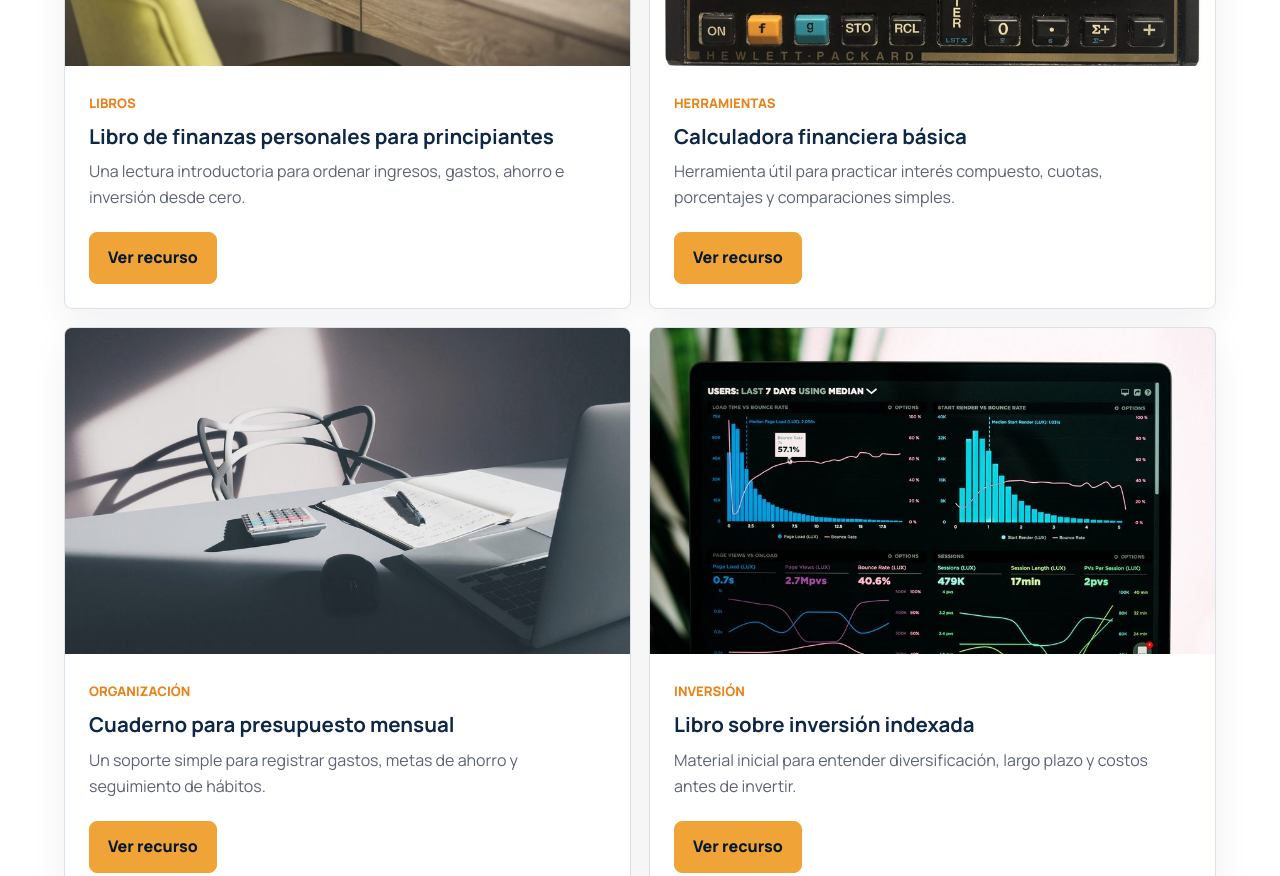
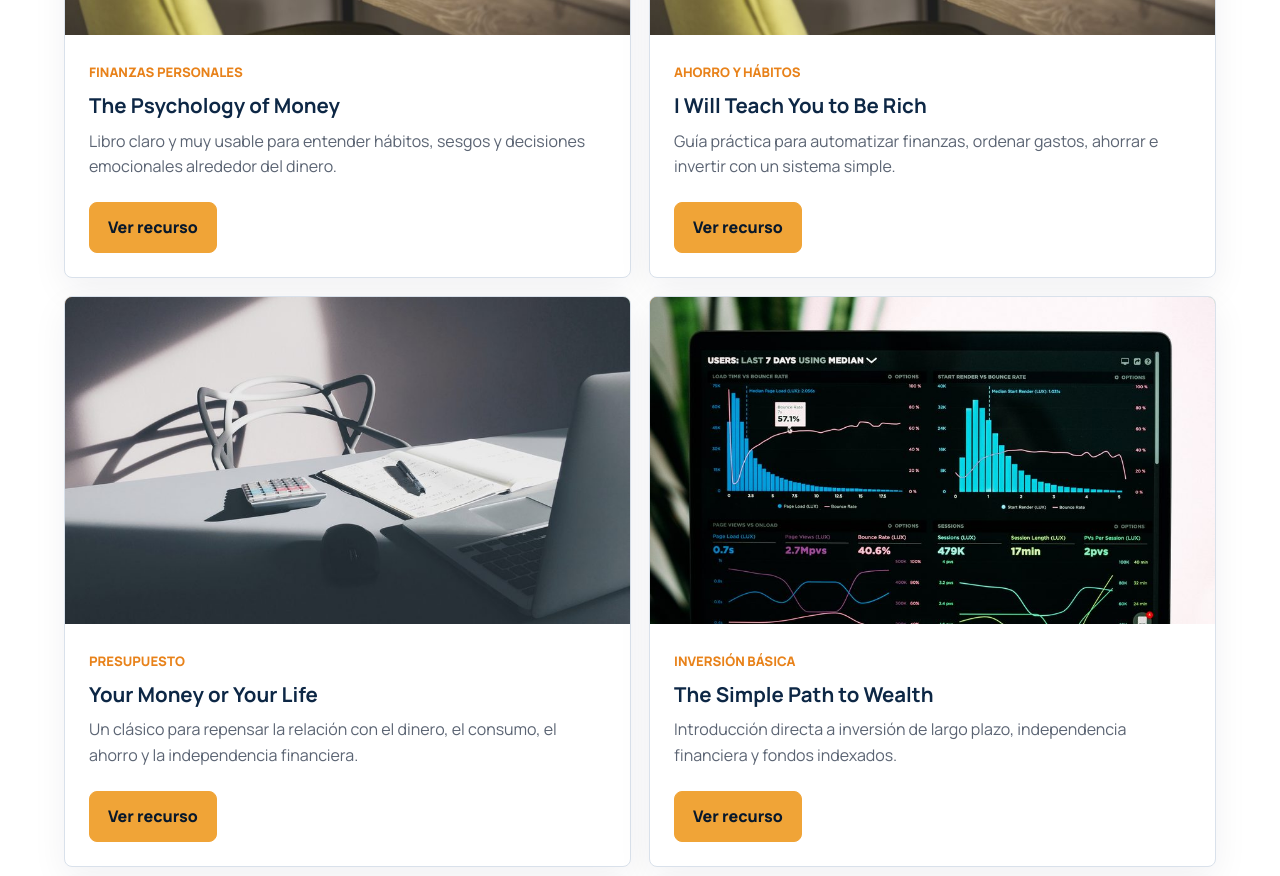
Before and after one commit to financialinvestorbot-dot/minutofinancieros-web, a plain HTML site: page recursos/index.html in a window 1280 px wide. Shown: the part 1100-1976 px from the top of the page. Drawn offline with Linux system fonts and the light colour scheme.

Commit message:
Populate resources with real affiliate products

```diff
--- a/assets/analytics.js
+++ b/assets/analytics.js
@@ -18,4 +18,20 @@
 
   window.gtag("js", new Date());
   window.gtag("config", measurementId);
+
+  document.addEventListener("click", function (event) {
+    var link = event.target.closest("[data-affiliate-link]");
+
+    if (!link || typeof window.gtag !== "function") {
+      return;
+    }
+
+    window.gtag("event", "affiliate_click", {
+      event_category: "affiliate",
+      event_label: link.dataset.resourceName || link.href,
+      resource_name: link.dataset.resourceName || "",
+      resource_category: link.dataset.resourceCategory || "",
+      outbound_url: link.href
+    });
+  });
 })();
--- a/data/recursos.json
+++ b/data/recursos.json
@@ -1,34 +1,66 @@
 [
   {
-    "nombre": "Libro de finanzas personales para principiantes",
-    "descripcion": "Una lectura introductoria para ordenar ingresos, gastos, ahorro e inversión desde cero.",
+    "nombre": "The Psychology of Money",
+    "descripcion": "Libro claro y muy usable para entender hábitos, sesgos y decisiones emocionales alrededor del dinero.",
     "imagen": "/assets/recursos/recurso-libros.jpg",
     "imagen_alt": "Escritorio con laptop y libros apilados",
-    "link_afiliado": "https://www.amazon.com/dp/PLACEHOLDER1?tag=minutofinanci-20",
-    "categoria": "Libros"
+    "link_afiliado": "https://www.amazon.com/dp/0857197681?tag=minutofinanci-20",
+    "categoria": "Finanzas personales"
   },
   {
-    "nombre": "Calculadora financiera básica",
-    "descripcion": "Herramienta útil para practicar interés compuesto, cuotas, porcentajes y comparaciones simples.",
-    "imagen": "/assets/recursos/recurso-calculadora.jpg",
-    "imagen_alt": "Calculadora financiera HP sobre fondo claro",
-    "link_afiliado": "https://www.amazon.com/dp/PLACEHOLDER2?tag=minutofinanci-20",
-    "categoria": "Herramientas"
+    "nombre": "I Will Teach You to Be Rich",
+    "descripcion": "Guía práctica para automatizar finanzas, ordenar gastos, ahorrar e invertir con un sistema simple.",
+    "imagen": "/assets/recursos/recurso-libros.jpg",
+    "imagen_alt": "Escritorio con laptop y libros apilados",
+    "link_afiliado": "https://www.amazon.com/dp/1523505745?tag=minutofinanci-20",
+    "categoria": "Ahorro y hábitos"
   },
   {
-    "nombre": "Cuaderno para presupuesto mensual",
-    "descripcion": "Un soporte simple para registrar gastos, metas de ahorro y seguimiento de hábitos.",
+    "nombre": "Your Money or Your Life",
+    "descripcion": "Un clásico para repensar la relación con el dinero, el consumo, el ahorro y la independencia financiera.",
     "imagen": "/assets/recursos/recurso-presupuesto.jpg",
     "imagen_alt": "Notebook abierto con calculadora y lapicera en un escritorio",
-    "link_afiliado": "https://www.amazon.com/dp/PLACEHOLDER3?tag=minutofinanci-20",
+    "link_afiliado": "https://www.amazon.com/dp/0143115766?tag=minutofinanci-20",
+    "categoria": "Presupuesto"
+  },
+  {
+    "nombre": "The Simple Path to Wealth",
+    "descripcion": "Introducción directa a inversión de largo plazo, independencia financiera y fondos indexados.",
+    "imagen": "/assets/recursos/recurso-inversion.jpg",
+    "imagen_alt": "Pantalla con gráficos y visualizaciones de datos financieros",
+    "link_afiliado": "https://www.amazon.com/dp/1533667926?tag=minutofinanci-20",
+    "categoria": "Inversión básica"
+  },
+  {
+    "nombre": "The Bogleheads' Guide to Investing",
+    "descripcion": "Manual práctico para construir una cartera diversificada, simple y de bajo costo.",
+    "imagen": "/assets/recursos/recurso-inversion.jpg",
+    "imagen_alt": "Pantalla con gráficos y visualizaciones de datos financieros",
+    "link_afiliado": "https://www.amazon.com/dp/0470067365?tag=minutofinanci-20",
+    "categoria": "Inversión indexada"
+  },
+  {
+    "nombre": "Just Keep Buying",
+    "descripcion": "Libro moderno con datos y reglas simples para ahorrar, invertir y sostener el plan en el tiempo.",
+    "imagen": "/assets/recursos/recurso-inversion.jpg",
+    "imagen_alt": "Pantalla con gráficos y visualizaciones de datos financieros",
+    "link_afiliado": "https://www.amazon.com/dp/0857199714?tag=minutofinanci-20",
+    "categoria": "Ahorro e inversión"
+  },
+  {
+    "nombre": "Clever Fox Budget Planner",
+    "descripcion": "Planner físico para armar presupuesto mensual, registrar gastos, metas y seguimiento de hábitos.",
+    "imagen": "/assets/recursos/recurso-presupuesto.jpg",
+    "imagen_alt": "Notebook abierto con calculadora y lapicera en un escritorio",
+    "link_afiliado": "https://www.amazon.com/dp/B084RP9DBC?tag=minutofinanci-20",
     "categoria": "Organización"
   },
   {
-    "nombre": "Libro sobre inversión indexada",
-    "descripcion": "Material inicial para entender diversificación, largo plazo y costos antes de invertir.",
-    "imagen": "/assets/recursos/recurso-inversion.jpg",
-    "imagen_alt": "Pantalla con gráficos y visualizaciones de datos financieros",
-    "link_afiliado": "https://www.amazon.com/dp/PLACEHOLDER4?tag=minutofinanci-20",
-    "categoria": "Inversión"
+    "nombre": "Texas Instruments BA II Plus",
+    "descripcion": "Calculadora financiera popular para practicar valor del dinero en el tiempo, tasas, cuotas y flujos.",
+    "imagen": "/assets/recursos/recurso-calculadora.jpg",
+    "imagen_alt": "Calculadora financiera HP sobre fondo claro",
+    "link_afiliado": "https://www.amazon.com/dp/B00000JZKB?tag=minutofinanci-20",
+    "categoria": "Herramientas"
   }
 ]
--- a/recursos/index.html
+++ b/recursos/index.html
@@ -47,7 +47,7 @@
       <section class="page-hero compact-hero">
         <p class="eyebrow">Recursos</p>
         <h1>Herramientas para aprender y ordenar tus finanzas</h1>
-        <p class="page-lead">Esta página reúne recursos mencionados en videos y guías. Los productos actuales son placeholders editoriales para validar la estructura antes de cargar recomendaciones reales.</p>
+        <p class="page-lead">Esta página reúne libros y herramientas útiles para profundizar temas de ahorro, presupuesto, hábitos e inversión básica mencionados en el canal.</p>
       </section>
 
       <section class="section" aria-labelledby="recursos-lista">
@@ -91,7 +91,7 @@
                 <span class="resource-category">${item.categoria}</span>
                 <h3>${item.nombre}</h3>
                 <p>${item.descripcion}</p>
-                <a class="button button-primary" href="${item.link_afiliado}" target="_blank" rel="sponsored noopener">Ver recurso</a>
+                <a class="button button-primary" href="${item.link_afiliado}" target="_blank" rel="sponsored noopener" data-affiliate-link data-resource-name="${item.nombre}" data-resource-category="${item.categoria}">Ver recurso</a>
               </div>
             </article>
           `).join("");
```
Also changed, not shown: README-marketing.md.
